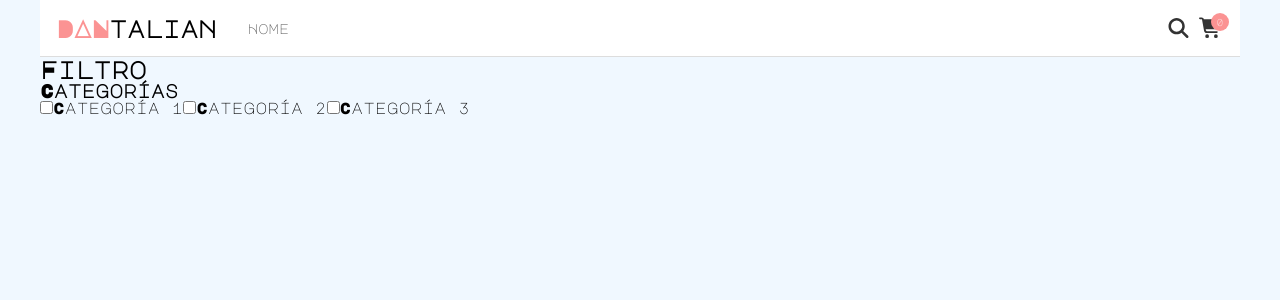
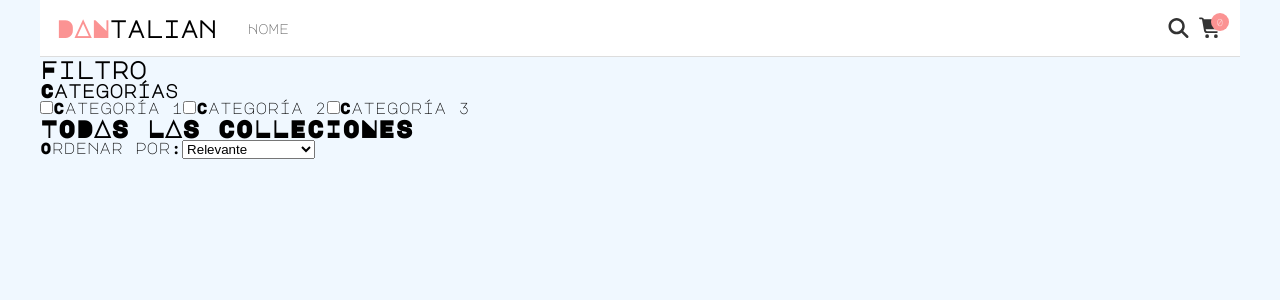
Before and after one commit to LITTLECATuwuXD/Ecommerce, a React (Vite) app: page / in a window 1280 px wide. Shown: the top 300 px of the page. Built offline with nearby package versions, Linux system fonts and the light colour scheme.

Commit message:
0.2.5-Agregando un menú y cambiando las opciones ProductList.jsx

```diff
--- a/src/Components/ProductList/ProductList.jsx
+++ b/src/Components/ProductList/ProductList.jsx
@@ -24,6 +24,21 @@ const ProductList = () =>
                     </div>
                 </div>
             </aside>
+            <main className="collections">
+                <div className="options">
+                    <h2>TODAS LAS COLLECIONES</h2>
+                    <div className="sort-options">
+                        <label>
+                            Ordenar por:
+                            <select>
+                                <option>Relevante</option>
+                                <option>De menor a mayor</option>
+                                <option>De mayor a menor</option>
+                            </select>
+                        </label>
+                    </div>
+                </div>
+            </main>
         </section>
     )
 }
```
